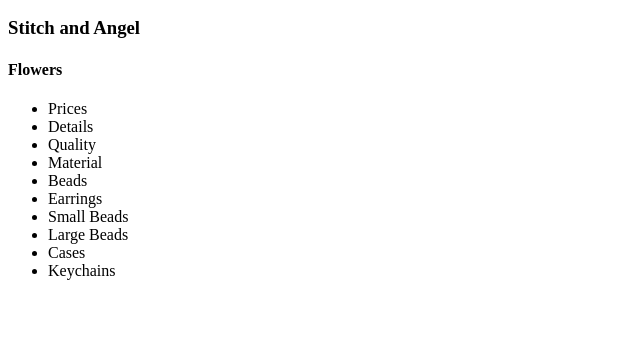
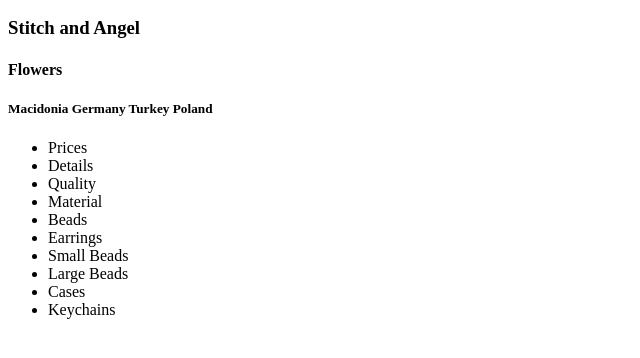
Before and after one commit to Bryllistic/firstProject, a plain HTML site: page index.html in a window 1280 px wide. Shown: the part 96-454 px from the top of the page, without its empty margins (0-640 px from the left). Drawn offline with Linux system fonts and the light colour scheme.

Commit message:
Countrys

```diff
--- a/index.html
+++ b/index.html
@@ -7,6 +7,7 @@
         <h2>Earrings</h2>
         <h3>Stitch and Angel</h3>
         <h4>Flowers</h4>
+        <h5>Macidonia Germany Turkey Poland</h5>
         <ul>
             <li>Prices</li>
             <li>Details</li>
```
